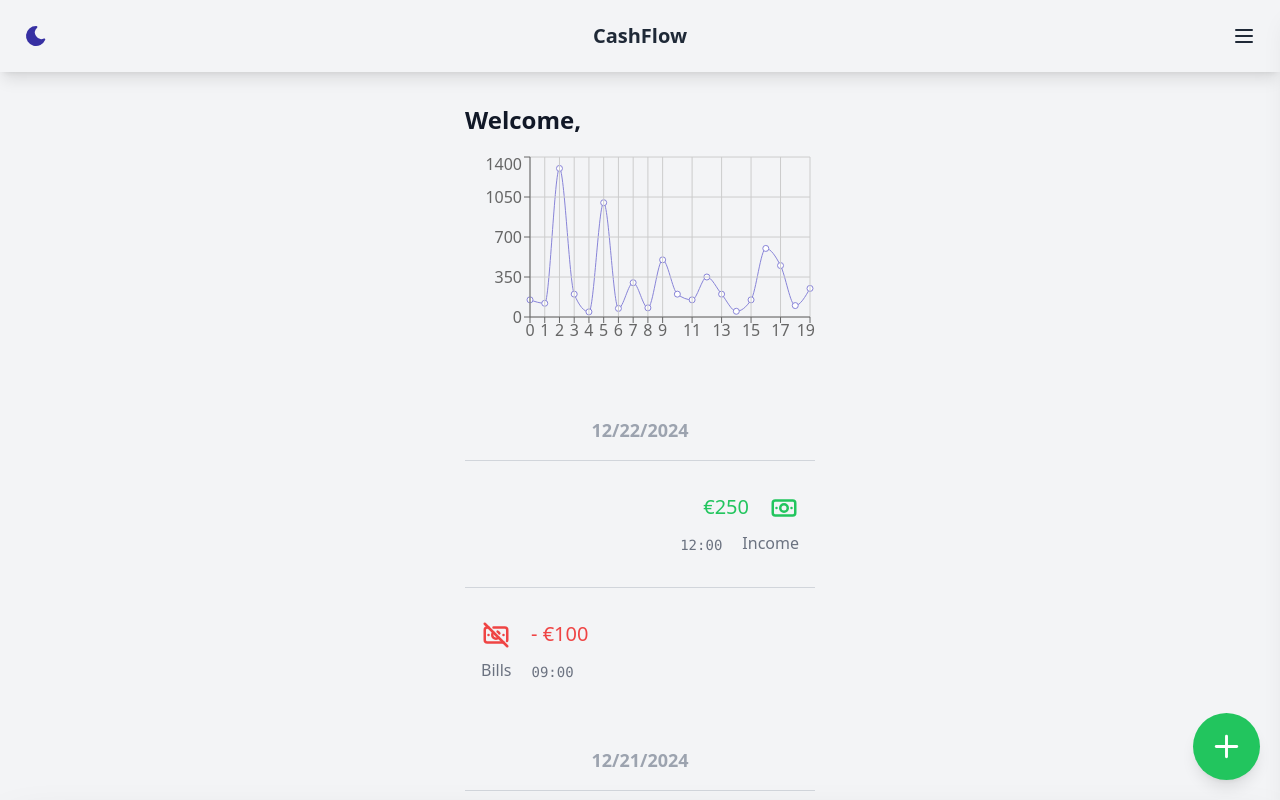
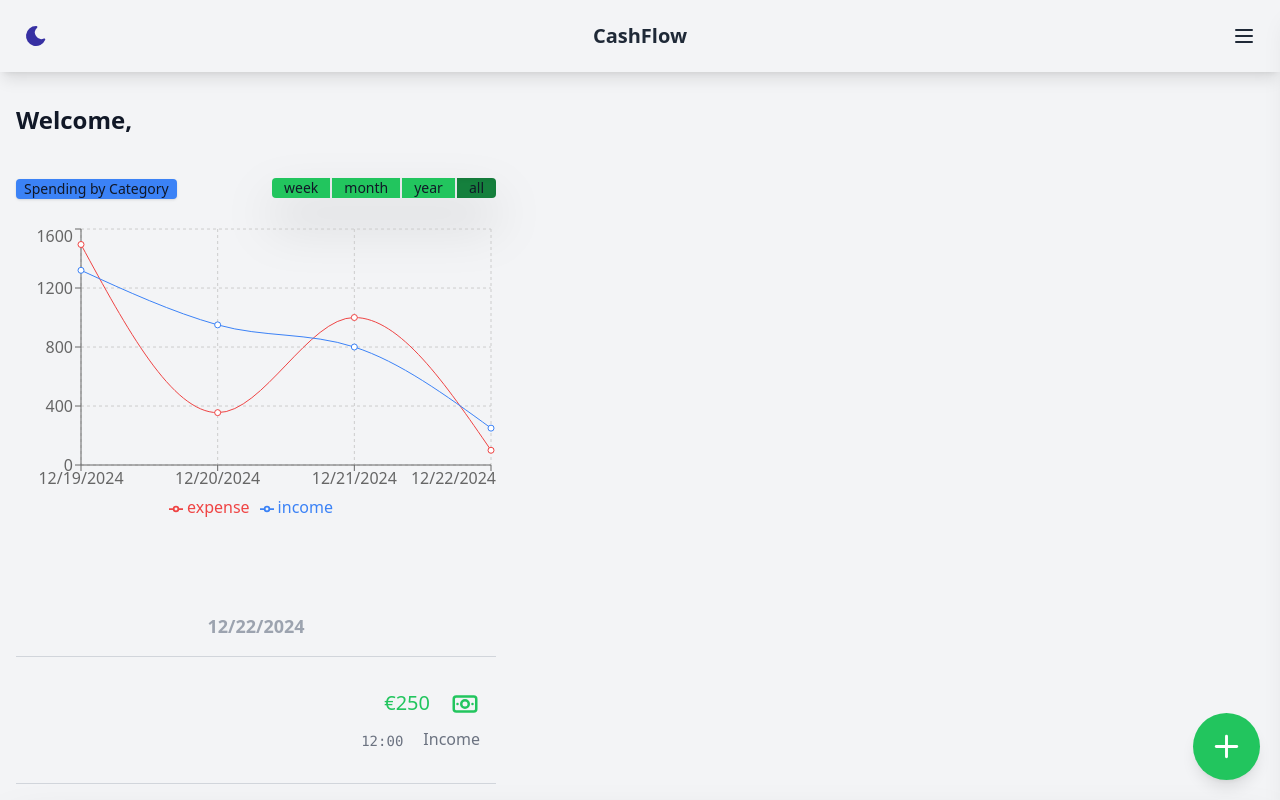
Before and after one commit to hugotonette/finance-manager, a React (Vite) app: page /dashboard in a window 1280 px wide. Shown: the top 800 px of the page. Built offline with nearby package versions, Linux system fonts and the light colour scheme; sample sign-in values are in the browser's storage.

Commit message:
update on the charts

```diff
--- a/src/components/Dashboard.tsx
+++ b/src/components/Dashboard.tsx
@@ -37,11 +37,11 @@ const Dashboard = () => {
 
   return (
     <>
-      <div className="flex flex-col mt-4 gap-4 p-4 max-w-lg mx-auto text-gray-900 dark:text-gray-100">
+      <div className="flex flex-col mt-4 gap-4 p-4 max-w-lg text-gray-900 dark:text-gray-100">
         <h1 className="text-2xl font-bold">
           Welcome, {user.name} {user.surname}
         </h1>
-        <ExpenseChart expenses={expenses} />
+        <ExpenseChart />
         <ExpenseList />
       </div>
 
--- a/src/components/ExpenseChart.tsx
+++ b/src/components/ExpenseChart.tsx
@@ -1,19 +1,244 @@
-import { CartesianGrid, Line, LineChart, XAxis, YAxis } from "recharts";
+import { useEffect, useState } from "react";
+import {
+  CartesianGrid,
+  Cell,
+  Legend,
+  Line,
+  LineChart,
+  Pie,
+  PieChart,
+  ResponsiveContainer,
+  Tooltip,
+  XAxis,
+  YAxis,
+} from "recharts";
+import { categories, Expense } from "../common/interfaces";
 
 /* eslint-disable @typescript-eslint/no-explicit-any */
-const ExpenseChart = ({ expenses }: { expenses: any[] }) => {
-  const data = expenses.map((e, i) => ({
-    name: `Item ${i + 1}`,
-    amount: e.amount,
-  }));
+const ExpenseChart = () => {
+  const [expenseData, setExpenseData] = useState<Expense[]>([]);
+  const [selectedChart, setSelectedChart] = useState<"line" | "pie">("line");
+  const [viewOption, setViewOption] = useState<
+    "week" | "month" | "year" | "all"
+  >("all");
+  const [filteredExpenses, setFilteresExpenses] = useState<Expense[]>([]);
+
+  useEffect(() => {
+    const storedExpenses = JSON.parse(localStorage.getItem("expenses") || "[]");
+    setExpenseData(storedExpenses);
+    setFilteresExpenses(storedExpenses);
+  }, []);
+
+  const filterExpenses = (expenses: Expense[]) => {
+    const now = new Date();
+    let filteredData = expenses;
+
+    if (viewOption === "week") {
+      const startOfWeek = new Date(now);
+      startOfWeek.setDate(now.getDate() - 7);
+      filteredData = expenses.filter(
+        (expense) => new Date(expense.date) >= startOfWeek
+      );
+    } else if (viewOption === "month") {
+      const startOfMonth = new Date(now);
+      startOfMonth.setMonth(now.getMonth() - 1);
+      filteredData = expenses.filter(
+        (expense) => new Date(expense.date) >= startOfMonth
+      );
+    } else if (viewOption === "year") {
+      const startOfYear = new Date(now);
+      startOfYear.setFullYear(now.getFullYear() - 1);
+      filteredData = expenses.filter(
+        (expense) => new Date(expense.date) >= startOfYear
+      );
+    }
+
+    setFilteresExpenses(filteredData);
+  };
+
+  useEffect(() => {
+    filterExpenses(expenseData);
+  }, [viewOption, expenseData]);
+
+  const groupByDate = (
+    expenses: Expense[],
+    period: "day" | "month" | "year"
+  ) => {
+    const groupedData: any = {};
+
+    expenses.forEach((expenseData) => {
+      const date = new Date(expenseData.date);
+      let datekey: string;
+
+      if (period === "day") datekey = date.toLocaleDateString();
+      else if (period === "month")
+        datekey = `${date.getMonth() + 1}-${date.getFullYear()}`;
+      else datekey = `${date.getFullYear()}`;
+
+      if (!groupedData[datekey])
+        groupedData[datekey] = { income: 0, expense: 0 };
+
+      if (expenseData.type === "income")
+        groupedData[datekey].income += expenseData.amount;
+      else groupedData[datekey].expense += expenseData.amount;
+    });
+
+    return Object.entries(groupedData).map(([key, value]: any) => ({
+      date: key,
+      income: value.income,
+      expense: value.expense,
+    }));
+  };
+
+  const getCategoryData = (expenses: Expense[]) => {
+    const categoryTotals: { [key: number]: number } = {};
+
+    expenses.forEach((expense) => {
+      if (!categoryTotals[expense.categoryId]) {
+        categoryTotals[expense.categoryId] = 0;
+      }
+      categoryTotals[expense.categoryId] += expense.amount;
+    });
+    console.log("CAT: ", categoryTotals);
+
+    return Object.entries(categoryTotals).map(([categoryId, totalAmount]) => {
+      const category = categories.find(
+        (cat) => cat.id === parseInt(categoryId)
+      );
+      return {
+        name: category?.name || "Others", // Default to "Others" if category not found
+        value: totalAmount,
+      };
+    });
+  };
+
+  const renderChart = () => {
+    if (selectedChart === "line") {
+      const data = groupByDate(filteredExpenses, "day");
+      return (
+        <ResponsiveContainer width="100%" height={300}>
+          <LineChart data={data}>
+            <CartesianGrid strokeDasharray="3 3" />
+            <XAxis dataKey="date" />
+            <YAxis />
+            <Tooltip />
+            <Legend />
+            <Line type="monotone" dataKey="expense" stroke="#ef4444" />
+            <Line type="monotone" dataKey="income" stroke="#3b82f6" />
+          </LineChart>
+        </ResponsiveContainer>
+      );
+    } else if (selectedChart === "pie") {
+      const data = getCategoryData(filteredExpenses);
+      const graphColors = [
+        "#ef4444",
+        "#3b82f6",
+        "#10b981",
+        "#f59e0b",
+        "#8b5cf6",
+        "#ec4899",
+        "#14b8a6",
+        "#6366f1",
+        "#f97316",
+        "#84cc16",
+      ];
+
+      return (
+        <ResponsiveContainer width="100%" height={300}>
+          <PieChart>
+            <Pie
+              data={data}
+              dataKey="value"
+              nameKey="name"
+              cx="50%"
+              cy="50%"
+              outerRadius={100}
+              fill="#8884d8"
+              label={({ name }) => name}
+            >
+              {data.map((entry, index) => (
+                <Cell
+                  key={`cell-${index}`}
+                  fill={graphColors[index % graphColors.length]}
+                />
+              ))}
+            </Pie>
+            <Tooltip
+              formatter={(value: number) => `$${value.toFixed(2)}`}
+              labelFormatter={(name: string) => name}
+            />
+          </PieChart>
+        </ResponsiveContainer>
+      );
+    }
+
+    return null;
+  };
 
   return (
-    <LineChart width={350} height={200} data={data}>
-      <Line type="monotone" dataKey="amount" stroke="#8884d8" />
-      <CartesianGrid stroke="#ccc" />
-      <XAxis />
-      <YAxis />
-    </LineChart>
+    <>
+      <div className="space-y-6 py-6">
+        <div className="flex justify-between items-center w-full">
+          <div>
+            <button
+              onClick={() => {
+                if (selectedChart === "line") setSelectedChart("pie");
+                else if (selectedChart === "pie") setSelectedChart("line");
+              }}
+              className="bg-blue-500 text-sm font-medium px-2 rounded shadow"
+            >
+              {selectedChart === "line"
+                ? "Spending by Category"
+                : "Show Balance"}
+            </button>
+          </div>
+          <div className="w-fit text-center text-sm drop-shadow-2xl font-medium border-gray-200 dark:border-gray-800">
+            <button
+              onClick={() => setViewOption("week")}
+              className={`border-r-2 border-inherit px-3 rounded-l ${
+                viewOption === "week"
+                  ? "shadow-inner bg-green-700"
+                  : "bg-green-500"
+              }`}
+            >
+              week
+            </button>
+            <button
+              onClick={() => setViewOption("month")}
+              className={`border-r-2 border-inherit px-3 ${
+                viewOption === "month"
+                  ? "shadow-inner bg-green-700"
+                  : " bg-green-500"
+              }`}
+            >
+              month
+            </button>
+            <button
+              onClick={() => setViewOption("year")}
+              className={`border-r-2 border-inherit px-3 ${
+                viewOption === "year"
+                  ? "shadow-inner bg-green-700"
+                  : " bg-green-500"
+              }`}
+            >
+              year
+            </button>
+            <button
+              onClick={() => setViewOption("all")}
+              className={`px-3 rounded-r ${
+                viewOption === "all"
+                  ? "shadow-inner bg-green-700"
+                  : " bg-green-500"
+              }`}
+            >
+              all
+            </button>
+          </div>
+        </div>
+
+        {renderChart()}
+      </div>
+    </>
   );
 };
 
```
